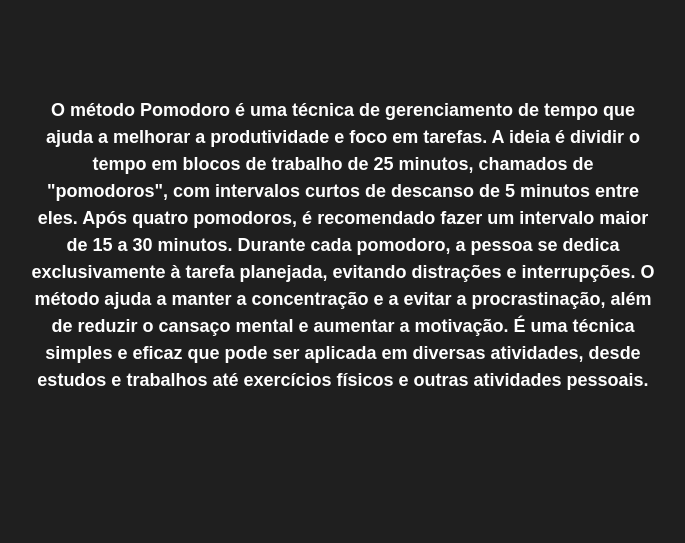
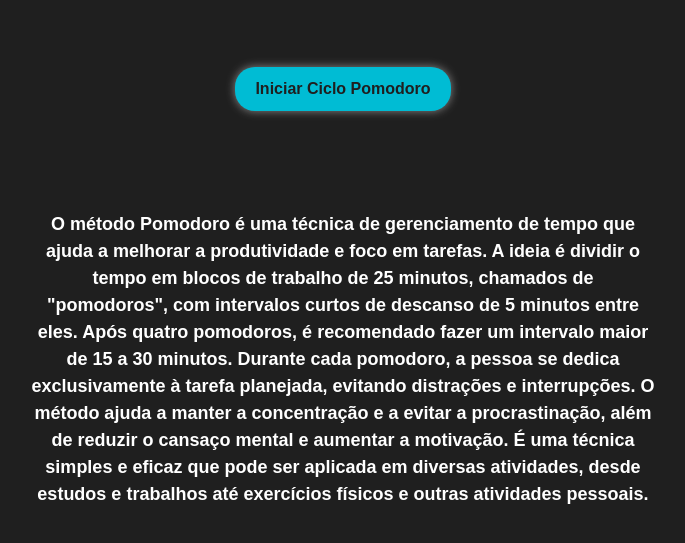
Before and after one commit to lucasbmiotto/PomodoroClockJavaScript, a plain HTML site: page index.html in a window 1280 px wide. Shown: the part 233-776 px from the top of the page, without its empty margins (297-982 px from the left). Drawn offline with nearby package versions, Linux system fonts and the light colour scheme.

Commit message:
Botão css da index

```diff
--- a/estilos.css
+++ b/estilos.css
@@ -36,6 +36,18 @@ body {
 	justify-content: center;
 }
 
+.button {
+	background-color: #00bcd4;
+	color: #1f1f1f;
+	font-weight: bold;
+	border: none;
+	border-radius: 20px;
+	padding: 10px 20px;
+	margin-top: 100px;
+	cursor: pointer;
+	box-shadow: 0px 0px 10px #888888;
+}
+
 p {
 	font-size: 18px;
 	font-weight: bold;
```
Also changed, not shown: ciclo.html (added).
